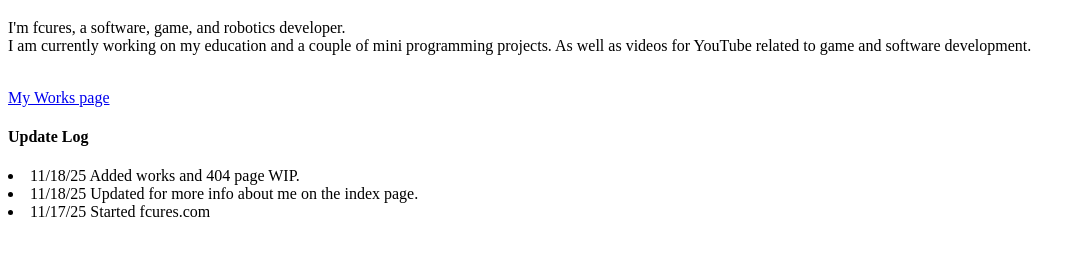
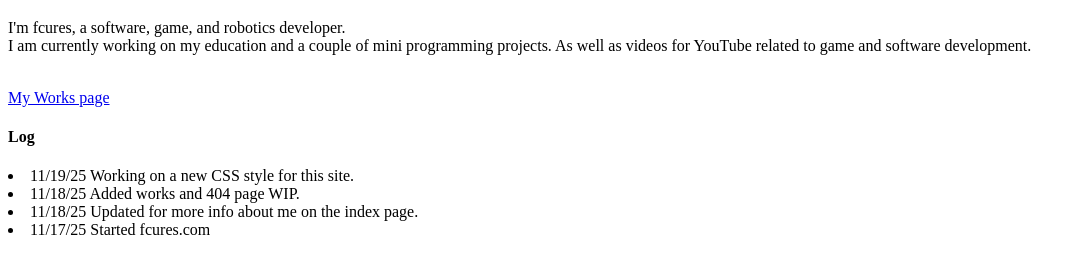
Before and after one commit to fcures/port, a plain HTML site: page index.html in a window 1280 px wide. Shown: the part 61-334 px from the top of the page, without its empty margins (0-1086 px from the left). Drawn offline with Linux system fonts and the light colour scheme.

Commit message:
Rename 'Update Log' to 'Log' in index.html

```diff
--- a/index.html
+++ b/index.html
@@ -11,8 +11,9 @@
   </br>
   <a href="/works">My Works page</a>
   </br>
-  <h4>Update Log</h4>
+  <h4>Log</h4>
   <il>
+    <li>11/19/25 Working on a new CSS style for this site.</li>
     <li>11/18/25 Added works and 404 page WIP.</li>
     <li>11/18/25 Updated for more info about me on the index page.</li>
     <li>11/17/25 Started fcures.com</li>
```
